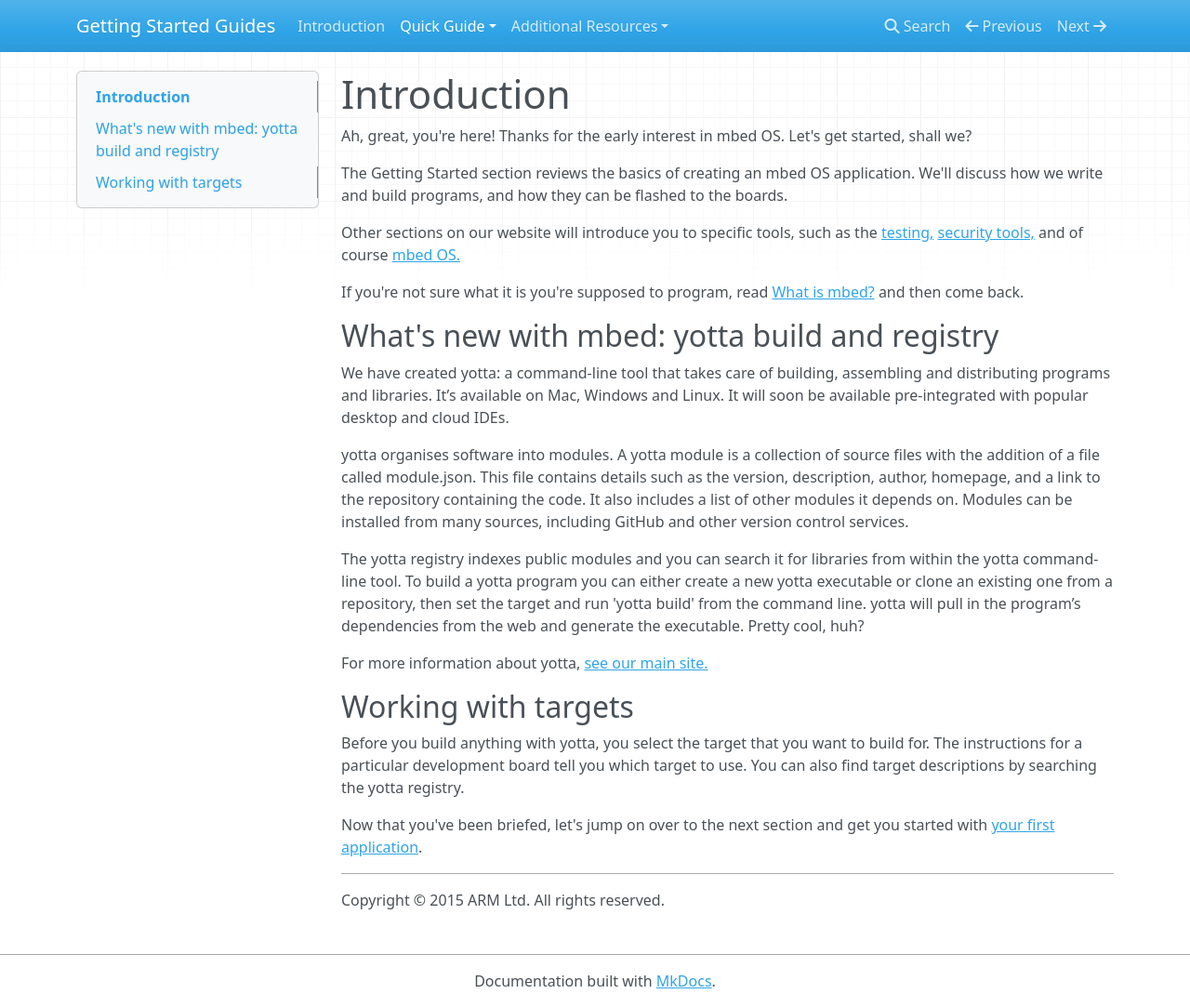
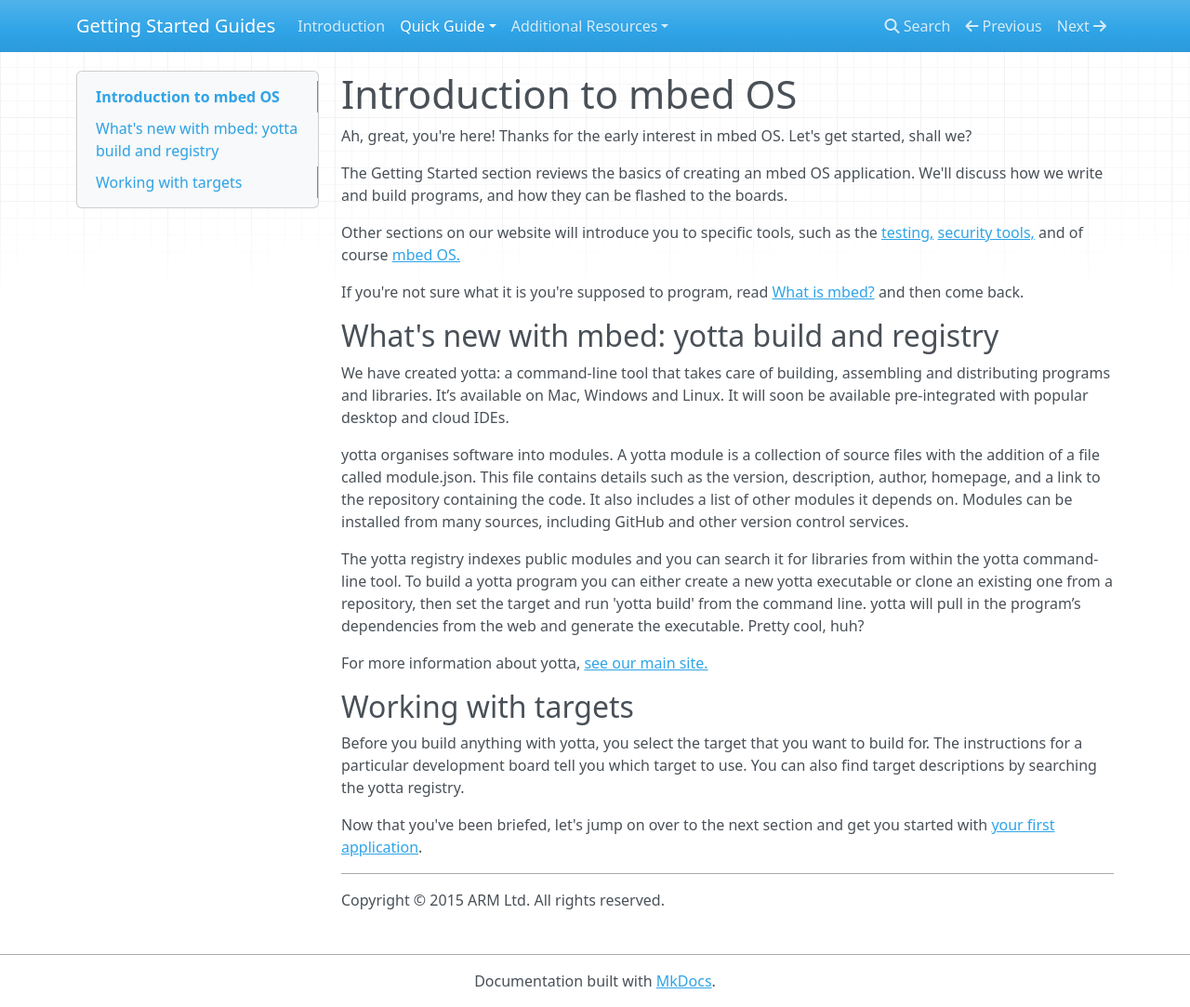
Before and after one commit to ARMmbed/GettingStartedmbedOS, an MkDocs documentation site: the page built from Docs/GettingStartedmbedOS.md, in a window 1280 px wide and 1083 px high. Shown: the whole window at 93% size. Built offline with MkDocs 1.6.1, drawn with Linux system fonts in a browser that asks for light colours; nearby versions of some CDN libraries; old or Windows-style settings are respelled for this version of MkDocs.

Commit message:
New new title

```diff
--- a/Docs/GettingStartedmbedOS.md
+++ b/Docs/GettingStartedmbedOS.md
@@ -1,4 +1,4 @@
-# Introduction
+# Introduction to mbed OS
 
 Ah, great, you're here! Thanks for the early interest in mbed OS. Let's get started, shall we?
 
```
